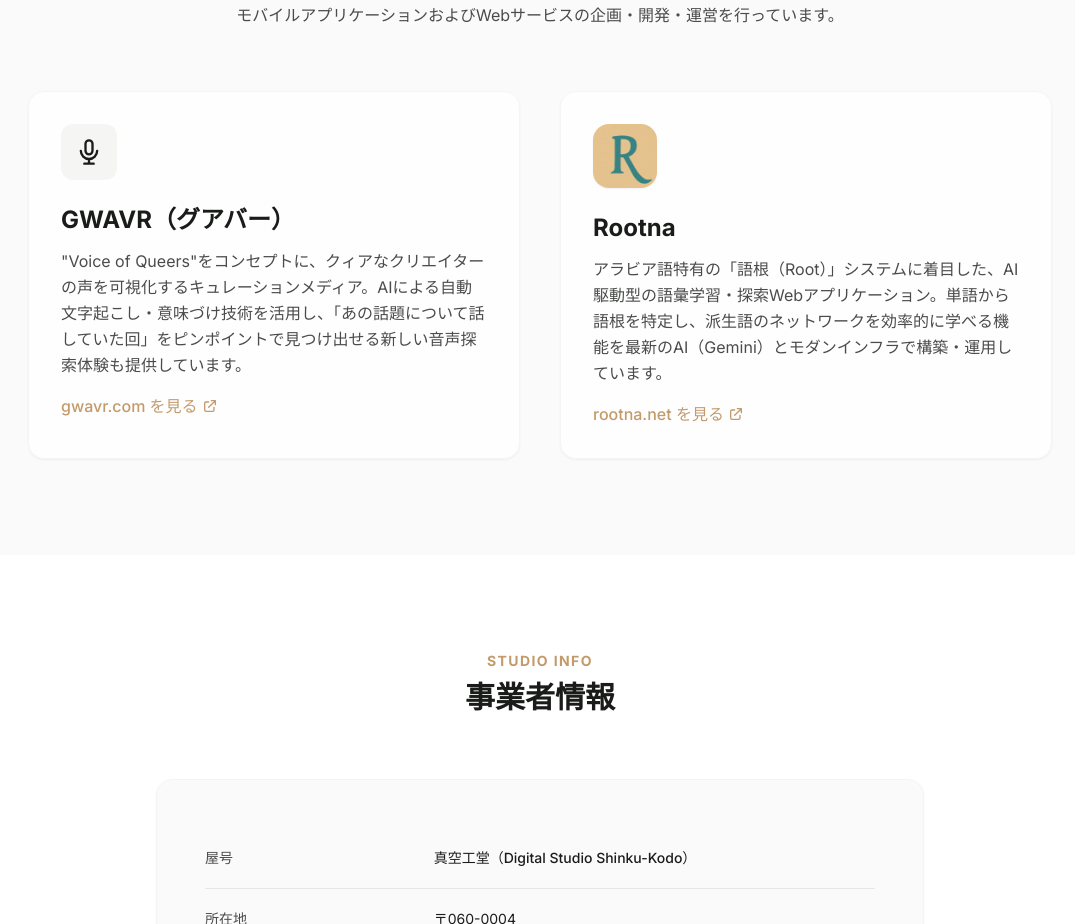
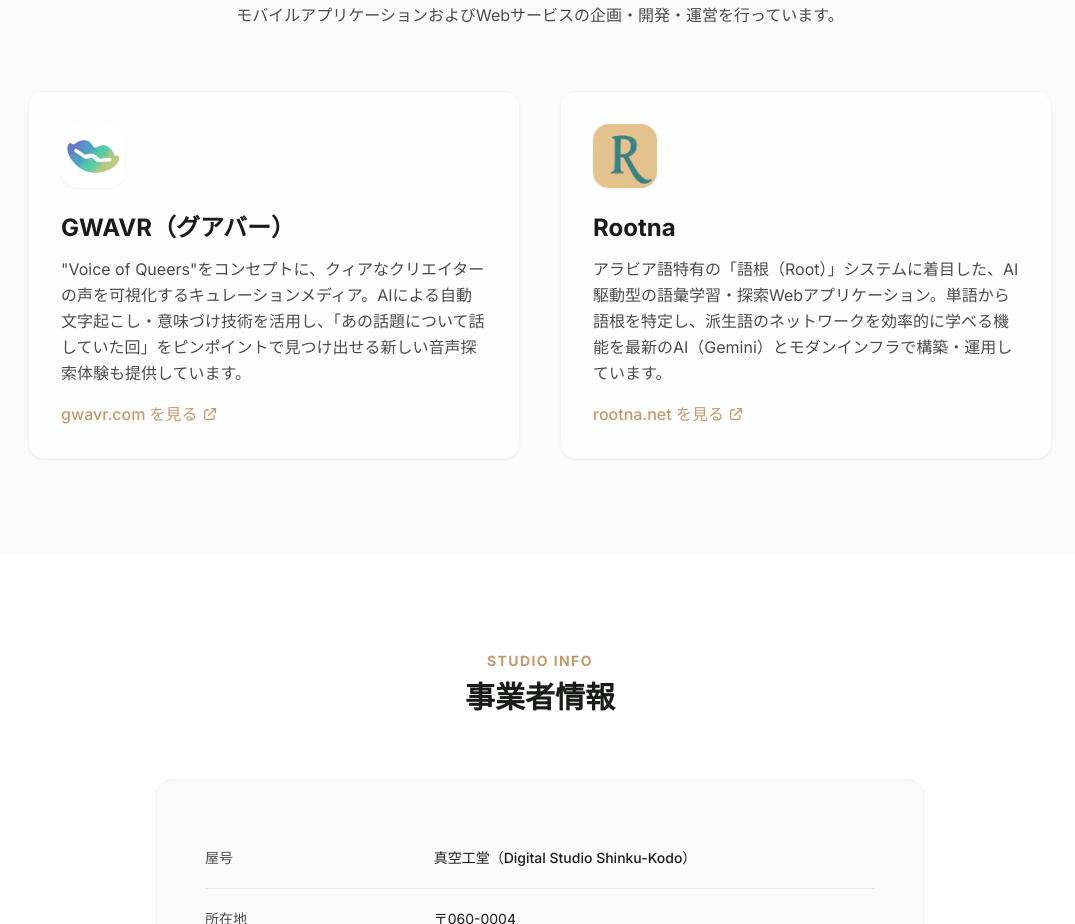
Before and after one commit to RyoDeJaneiro/shinkukodo, a plain HTML site: page index.html in a window 1280 px wide. Shown: the part 1359-2283 px from the top of the page, without its empty margins (100-1175 px from the left). Drawn offline with nearby package versions, Linux system fonts and the light colour scheme.

Commit message:
Use official GWAVR icon for GWAVR project card

```diff
--- a/index.html
+++ b/index.html
@@ -170,10 +170,8 @@
             <div class="grid md:grid-cols-2 gap-10 max-w-5xl mx-auto">
                 <!-- Project 1: GWAVR -->
                 <div class="bg-white/80 backdrop-blur-sm rounded-2xl p-8 shadow-sm hover:shadow-xl transition-all duration-500 border border-gray-100 fade-in-section group relative transform hover:-translate-y-2" style="transition-delay: 100ms;">
-                    <div class="w-14 h-14 bg-stone-100 rounded-xl flex items-center justify-center mb-6 group-hover:bg-kinako group-hover:text-white transition-colors duration-300">
-                        <svg class="w-7 h-7 text-zunda group-hover:text-white transition-colors" fill="none" viewBox="0 0 24 24" stroke="currentColor">
-                            <path stroke-linecap="round" stroke-linejoin="round" stroke-width="2" d="M19 11a7 7 0 01-7 7m0 0a7 7 0 01-7-7m7 7v4m0 0H8m4 0h4m-4-8a3 3 0 01-3-3V5a3 3 0 116 0v6a3 3 0 01-3 3z" />
-                        </svg>
+                    <div class="w-16 h-16 bg-stone-100 rounded-2xl flex items-center justify-center mb-6 overflow-hidden shadow-sm group-hover:shadow-md transition-all duration-300">
+                        <img src="gwavr_official_icon.png" alt="GWAVR Icon" class="w-full h-full object-cover group-hover:scale-110 transition-transform duration-500">
                     </div>
                     <h4 class="text-2xl font-bold text-zunda mb-3">GWAVR（グアバー）</h4>
                     <p class="leading-relaxed mb-4">
```
Also changed, not shown: gwavr_official_icon.png (added).
